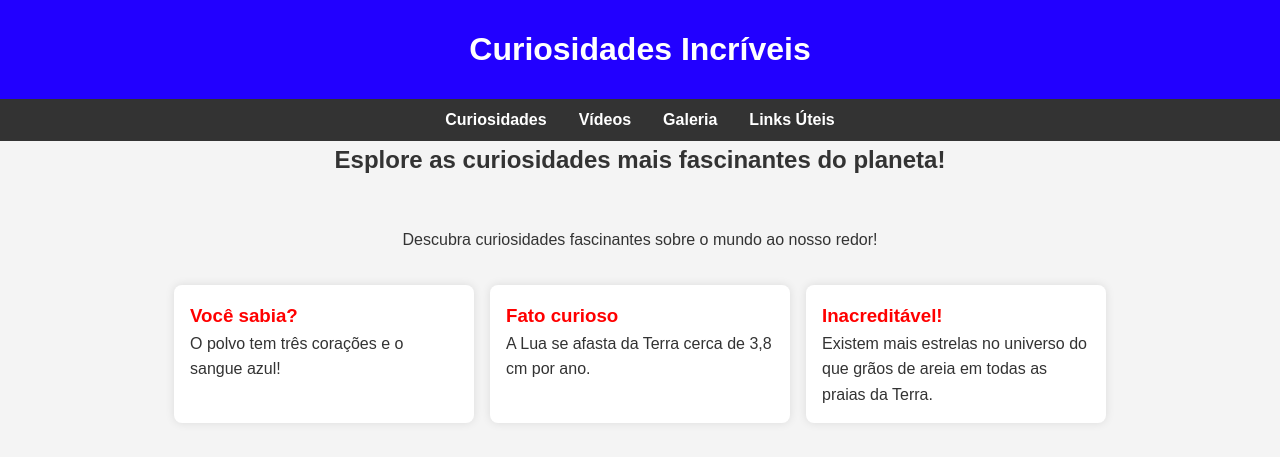
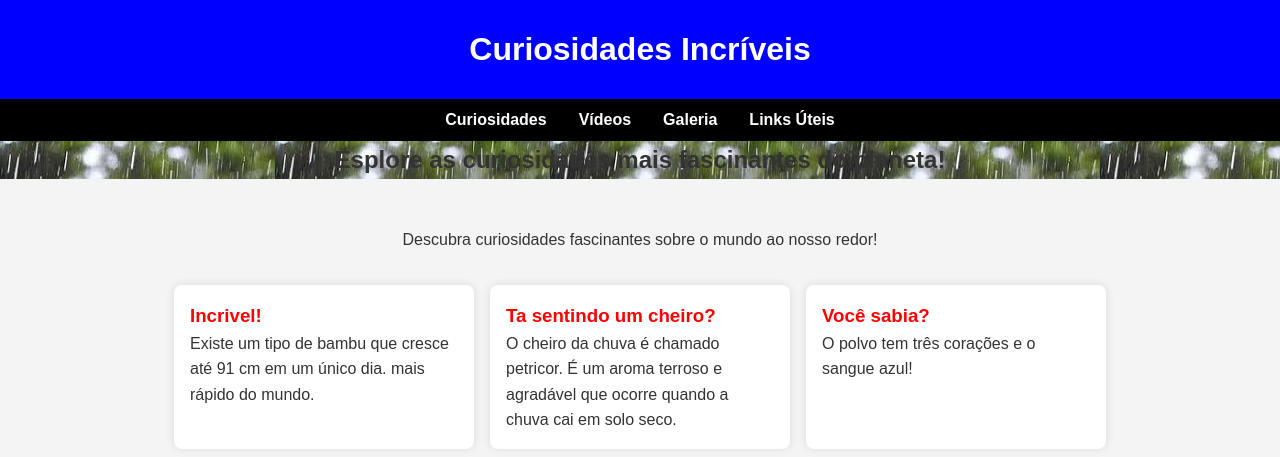
Before and after one commit to LeonardoGrassiZambrin/Curiosidades, a plain HTML site: page index.html in a window 1280 px wide. Shown: the top 457 px of the page. Drawn offline with Linux system fonts and the light colour scheme.

Commit message:
Add files via upload

```diff
--- a/index.html
+++ b/index.html
@@ -28,6 +28,17 @@
         </div>
 
         <section class="curiosidades">
+
+            <div class="curiosidade-card">
+                <h3>Incrivel!</h3>
+                <p>Existe um tipo de bambu que cresce até 91 cm em um único dia.  mais rápido do mundo.</p>
+            </div>
+
+            <div class="curiosidade-card">
+                <h3>Ta sentindo um cheiro?</h3>
+                <p>O cheiro da chuva é chamado petricor. É um aroma terroso e agradável que ocorre quando a chuva cai em solo seco.</p>
+            </div>
+
             <div class="curiosidade-card">
                 <h3>Você sabia?</h3>
                 <p>O polvo tem três corações e o sangue azul!</p>
@@ -42,6 +53,7 @@
                 <h3>Inacreditável!</h3>
                 <p>Existem mais estrelas no universo do que grãos de areia em todas as praias da Terra.</p>
             </div>
+
         </section>
 <br>
         <section class="video" id="videos">
--- a/style.css
+++ b/style.css
@@ -13,7 +13,7 @@ color: #333;
 }
 
 header {
-background-color: #2200ff;
+background-color: blue;
 color: white;
 text-align: center;
 padding: 1.5rem 1rem;
@@ -27,7 +27,7 @@ nav {
     display: flex;
     justify-content: center;
     gap: 2rem;
-    background-color: #333;
+    background-color: black;
     padding: 0.5rem 0;
 }
 
@@ -126,3 +126,7 @@ li:hover {
     transform: scale(1.01);
     transition: transform 0.3s ;
 }
+
+.hero {
+background-image: url("images.jpeg");
+}
```
Also changed, not shown: images.jpeg (added).
